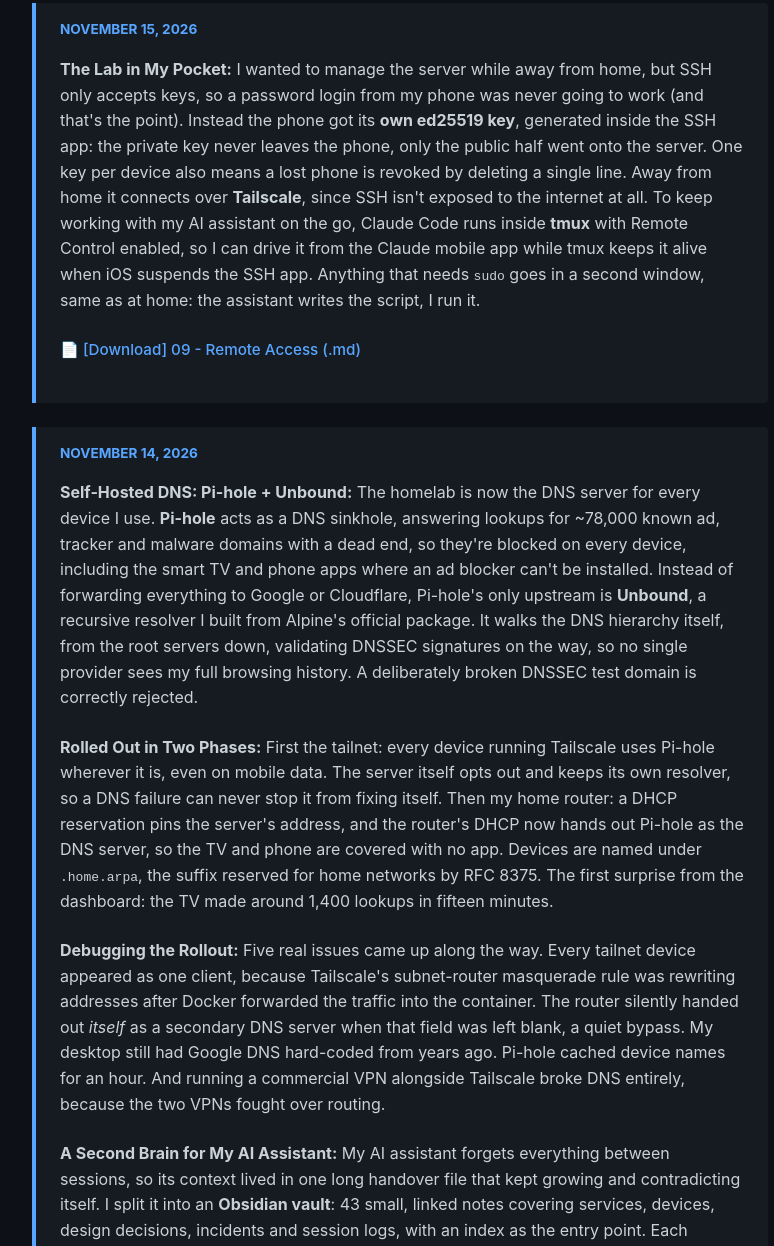
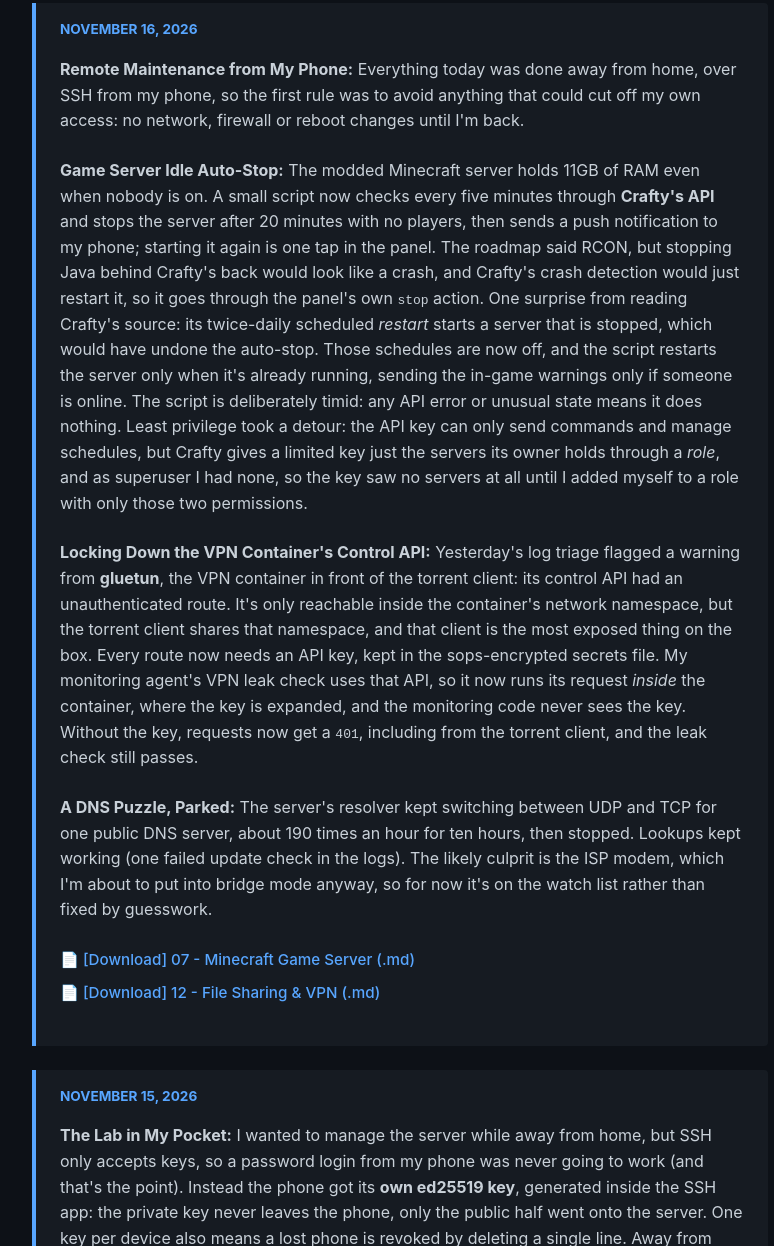
Before and after one commit to Hartmut-dev/Website, a plain HTML site: page homelab-blog.html in a window 1280 px wide. Shown: the part 467-1713 px from the top of the page, without its empty margins (240-1014 px from the left). Drawn offline with Linux system fonts and the light colour scheme.

Commit message:
Minecraft idle auto-stop, gluetun control-server auth, DNS watch (pages 05, 07, 12, log, roadmap, blog)
Co-Authored-By: Claude Opus 5.5 <noreply@anthropic.com>
Claude-Session: https://claude.ai/code/session_012HQTX9fPyt8LPQfL3msGVZ

```diff
--- a/homelab-blog.html
+++ b/homelab-blog.html
@@ -34,13 +34,13 @@
                 <li><strong>Private file sharing</strong> behind a tested VPN kill switch; <strong>Jellyfin</strong> with GPU transcoding; backups across two disks.</li>
                 <li><strong>32GB RAM upgrade</strong> (validated with Memtest86+) and an <strong>Obsidian second brain</strong> that gives my AI assistant long-term memory.</li>
                 <li><strong>Portfolio:</strong> documentation pipeline with secret scanning, and a Projects page of case studies.</li>
+                <li><strong>Game server idle auto-stop</strong> through the Crafty API, with a least-privilege key.</li>
             </ul>
 
             <h3>Now</h3>
             <ul>
                 <li><strong>Remove the double NAT:</strong> ISP modem into bridge mode so my router holds the public IP. My first attempt during setup didn't work, so step one is finding out why.</li>
                 <li><strong>Portfolio:</strong> one architecture diagram of the whole lab (network, services, trust boundaries) and a map of which projects cover which CCNA / Security+ objectives.</li>
-                <li><strong>Game server idle auto-stop:</strong> an RCON script that stops the server after ~20 minutes with nobody online.</li>
                 <li><strong>Daily GitHub activity:</strong> one real, small piece of work each day.</li>
             </ul>
 
@@ -76,6 +76,17 @@
             <p>Welcome to my development log for my personal home lab. I created this space to document my technical journey, troubleshooting steps, and configurations as I build this environment from bare metal up.</p>
 
             <h2>Update Logs</h2>
+            <div class="log-entry">
+                <span class="log-date">November 16, 2026</span>
+                <p><strong>Remote Maintenance from My Phone:</strong> Everything today was done away from home, over SSH from my phone, so the first rule was to avoid anything that could cut off my own access: no network, firewall or reboot changes until I'm back.</p>
+                <p><strong>Game Server Idle Auto-Stop:</strong> The modded Minecraft server holds 11GB of RAM even when nobody is on. A small script now checks every five minutes through <strong>Crafty's API</strong> and stops the server after 20 minutes with no players, then sends a push notification to my phone; starting it again is one tap in the panel. The roadmap said RCON, but stopping Java behind Crafty's back would look like a crash, and Crafty's crash detection would just restart it, so it goes through the panel's own <code>stop</code> action. One surprise from reading Crafty's source: its twice-daily scheduled <em>restart</em> starts a server that is stopped, which would have undone the auto-stop. Those schedules are now off, and the script restarts the server only when it's already running, sending the in-game warnings only if someone is online. The script is deliberately timid: any API error or unusual state means it does nothing. Least privilege took a detour: the API key can only send commands and manage schedules, but Crafty gives a limited key just the servers its owner holds through a <em>role</em>, and as superuser I had none, so the key saw no servers at all until I added myself to a role with only those two permissions.</p>
+                <p><strong>Locking Down the VPN Container's Control API:</strong> Yesterday's log triage flagged a warning from <strong>gluetun</strong>, the VPN container in front of the torrent client: its control API had an unauthenticated route. It's only reachable inside the container's network namespace, but the torrent client shares that namespace, and that client is the most exposed thing on the box. Every route now needs an API key, kept in the sops-encrypted secrets file. My monitoring agent's VPN leak check uses that API, so it now runs its request <em>inside</em> the container, where the key is expanded, and the monitoring code never sees the key. Without the key, requests now get a <code>401</code>, including from the torrent client, and the leak check still passes.</p>
+                <p><strong>A DNS Puzzle, Parked:</strong> The server's resolver kept switching between UDP and TCP for one public DNS server, about 190 times an hour for ten hours, then stopped. Lookups kept working (one failed update check in the logs). The likely culprit is the ISP modem, which I'm about to put into bridge mode anyway, so for now it's on the watch list rather than fixed by guesswork.</p>
+                <ul style="list-style: none; padding: 0;">
+                    <li><a href="docs/07_Minecraft_Game_Server.md" class="nav-link" style="margin-bottom: 0.5rem; font-size: 0.95rem;">&#128196; [Download] 07 - Minecraft Game Server (.md)</a></li>
+                    <li><a href="docs/12_File_Sharing_qBittorrent_and_VPN.md" class="nav-link" style="margin-bottom: 0.5rem; font-size: 0.95rem;">&#128196; [Download] 12 - File Sharing &amp; VPN (.md)</a></li>
+                </ul>
+            </div>
             <div class="log-entry">
                 <span class="log-date">November 15, 2026</span>
                 <p><strong>The Lab in My Pocket:</strong> I wanted to manage the server while away from home, but SSH only accepts keys, so a password login from my phone was never going to work (and that's the point). Instead the phone got its <strong>own ed25519 key</strong>, generated inside the SSH app: the private key never leaves the phone, only the public half went onto the server. One key per device also means a lost phone is revoked by deleting a single line. Away from home it connects over <strong>Tailscale</strong>, since SSH isn't exposed to the internet at all. To keep working with my AI assistant on the go, Claude Code runs inside <strong>tmux</strong> with Remote Control enabled, so I can drive it from the Claude mobile app while tmux keeps it alive when iOS suspends the SSH app. Anything that needs <code>sudo</code> goes in a second window, same as at home: the assistant writes the script, I run it.</p>
```
Also changed, not shown: 5 other files.
